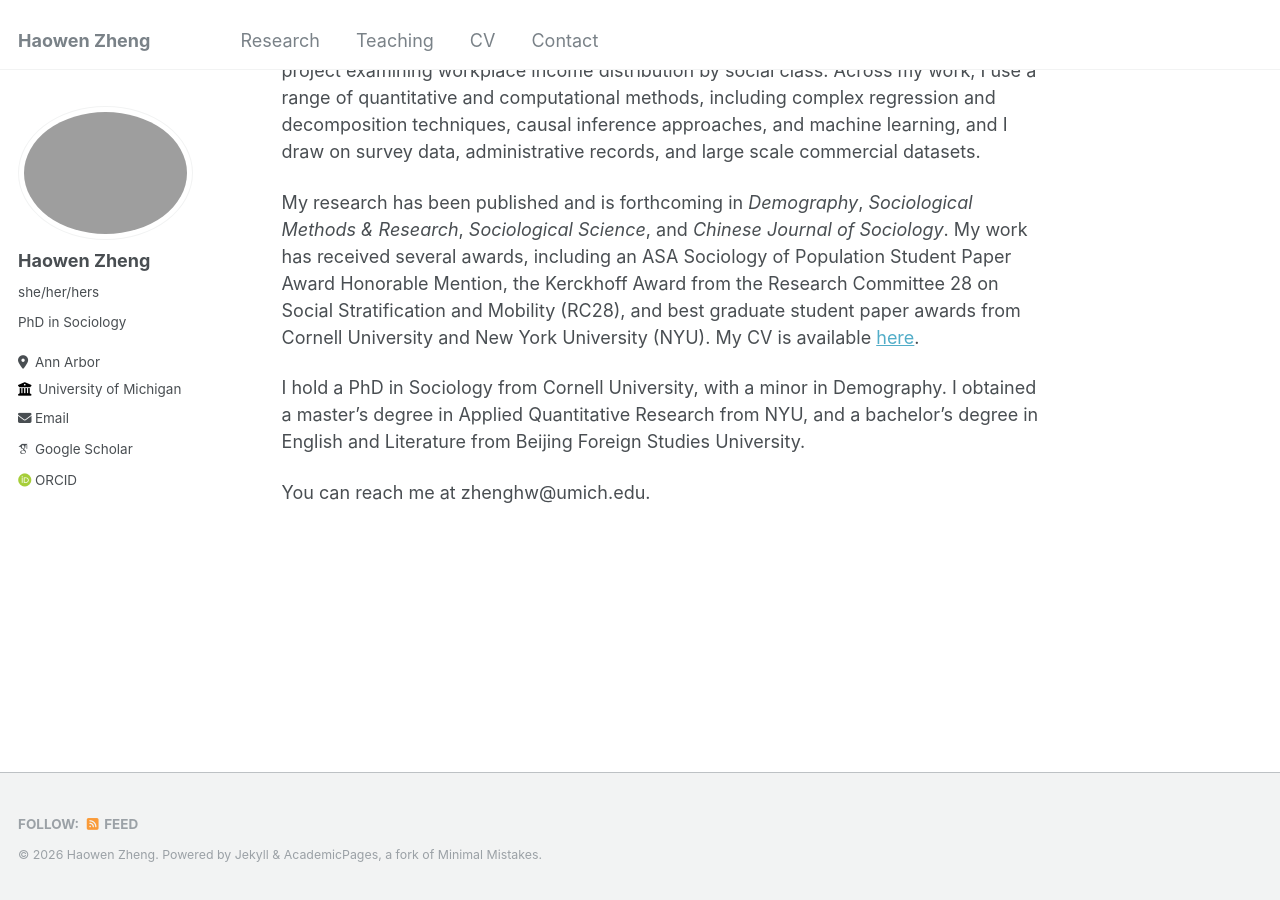
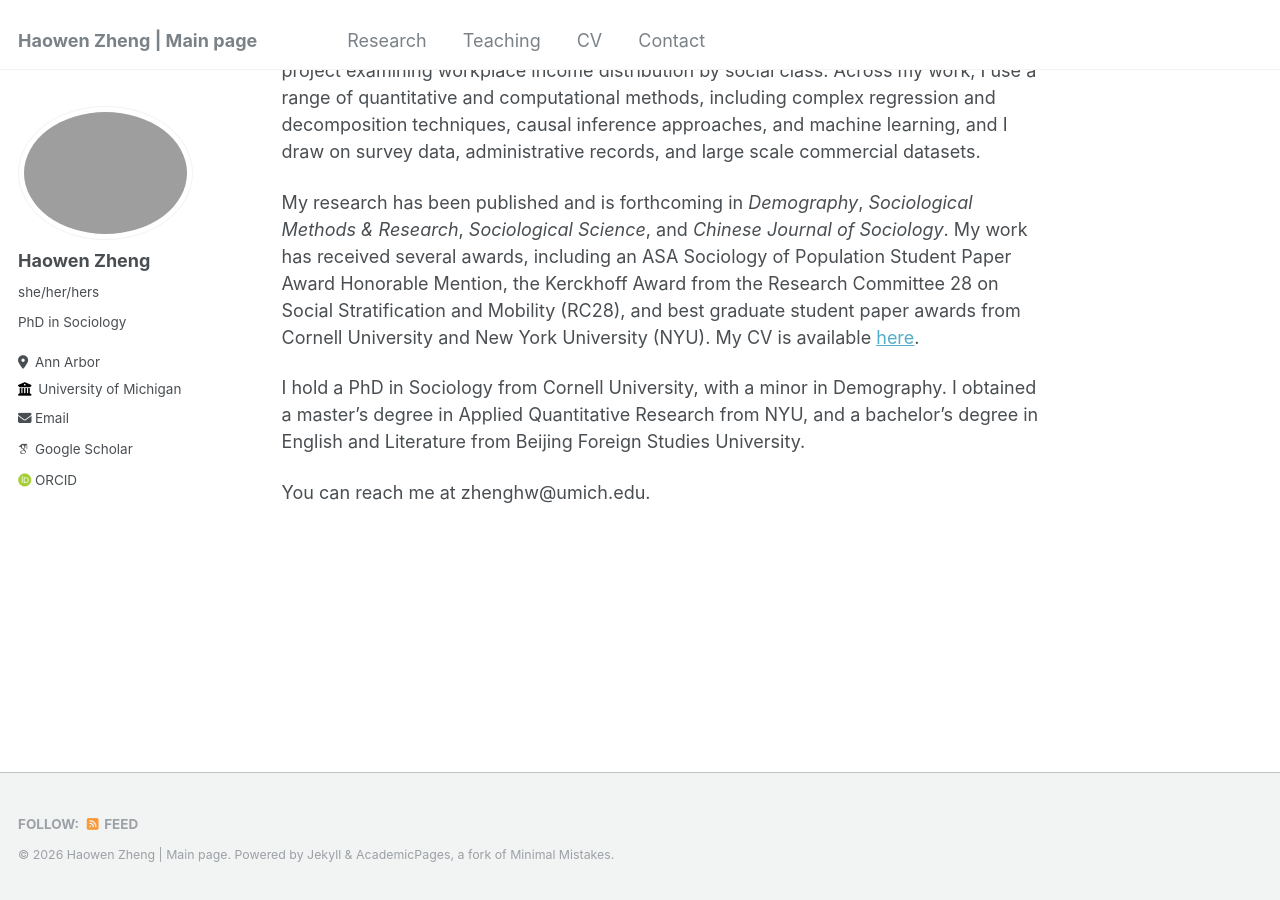
Before and after one commit to haowenzhg/haowenzhg.github.io, a Jekyll site: the page built from _pages/about.md, in a window 1280 px wide and 900 px high, scrolled down 620 px. Built offline with Jekyll 4.4.1, drawn with Linux system fonts in a browser that asks for light colours; some web fonts are replaced.

Commit message:
Update _config.yml
add "Main page" to title

```diff
--- a/_config.yml
+++ b/_config.yml
@@ -10,9 +10,9 @@
 
 # Basic Site Settings
 locale                   : "en-US"
-title                    : "Haowen Zheng"
+title                    : "Haowen Zheng | Main page"
 title_separator          : "-"
-name                     : &name "Haowen Zheng"
+name                     : &name "Haowen Zheng | Main page"
 description              : &description
 url                      : "https://haowenzhg.github.io" # the base hostname & protocol for your site e.g. "https://mmistakes.github.io"
 baseurl                  : "" # the subpath of your site, e.g. "/blog"
```
